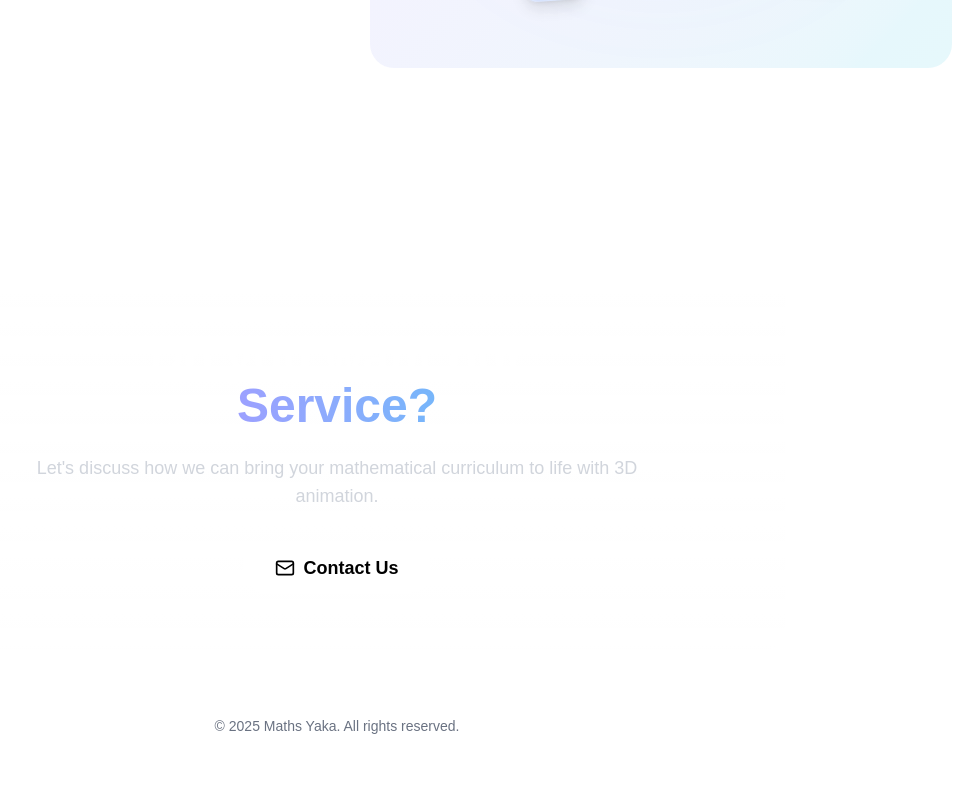
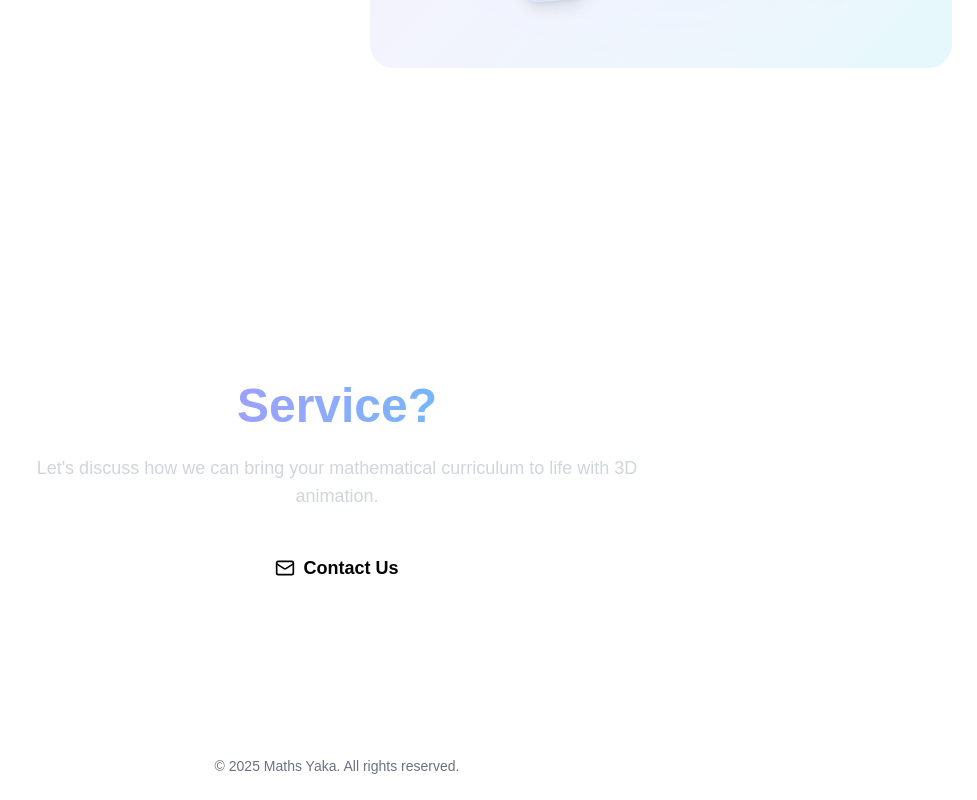
Before and after one commit to venukwijethilaka/HackBerryMaths, a Next.js app: page / in a window 1280 px wide. Shown: the part 2537-3337 px from the top of the page, without its empty margins (303-1280 px from the left). Before the commit the page ends 3297 px from the top, so only its background shows below. Built offline with nearby package versions, Linux system fonts and the light colour scheme.

Commit message:
Update page.tsx

```diff
--- a/app/page.tsx
+++ b/app/page.tsx
@@ -173,7 +173,7 @@ export default function Home() {
       </section>
 
       {/* Footer */}
-      <footer className="relative z-10 w-full border-t mt-10 sm:mt-0 border-white/10 bg-space-dark/80 py-6 text-center text-sm text-gray-500 backdrop-blur-md">
+      <footer className="relative z-10 w-full border-t mt-10 border-white/10 bg-space-dark/80 py-6 text-center text-sm text-gray-500 backdrop-blur-md">
         <p>© 2025 Maths Yaka. All rights reserved.</p>
       </footer>
     </div>
```
